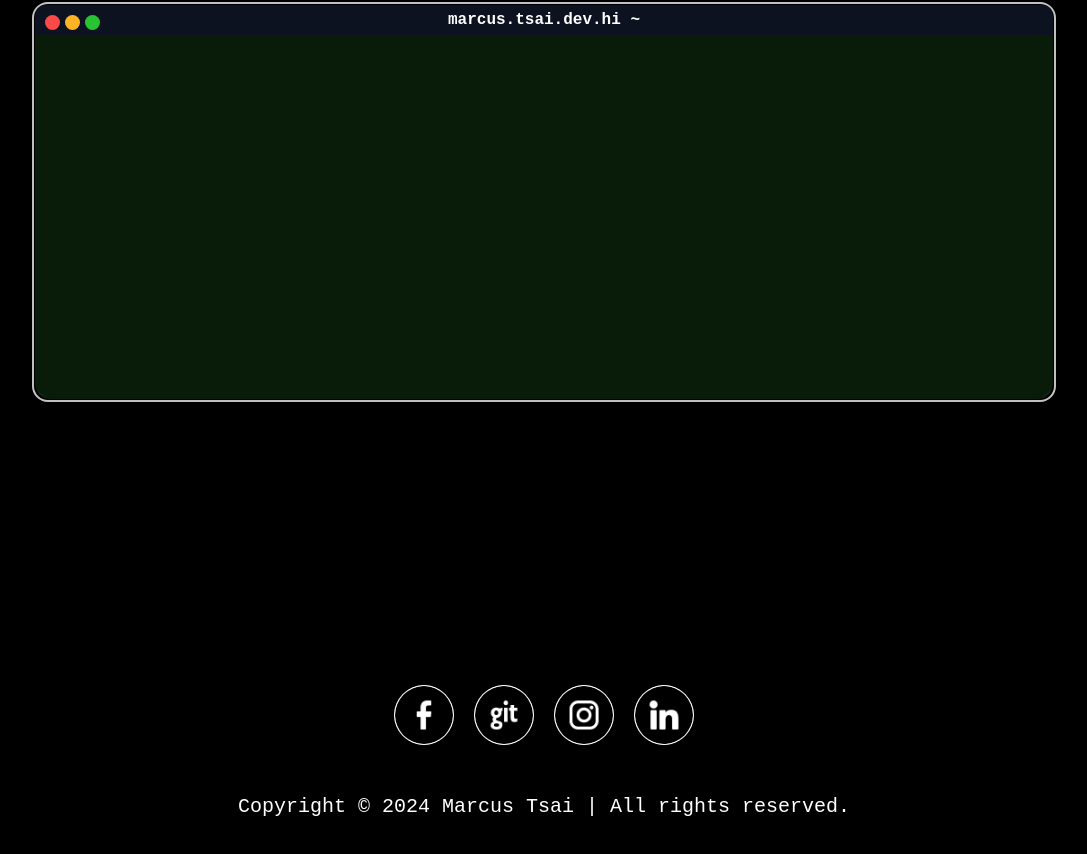
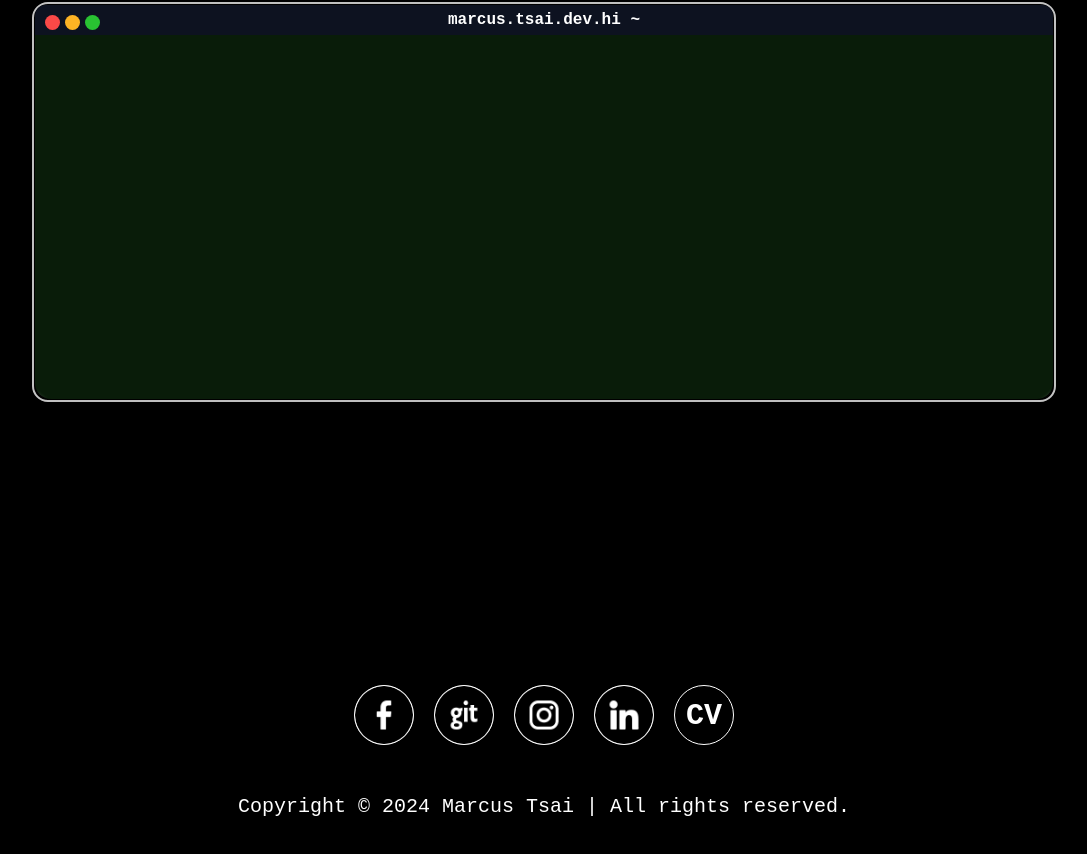
Before and after one commit to pths411027/marcus_dev, a Next.js app: page / in a window 1280 px wide. Shown: the part 2383-3237 px from the top of the page, without its empty margins (96-1183 px from the left). Built offline with nearby package versions, Linux system fonts and the light colour scheme.

Commit message:
feat: animation revisation

```diff
--- a/components/Footer/index.tsx
+++ b/components/Footer/index.tsx
@@ -63,6 +63,28 @@ export default function Footer() {
             />
           </div>
         ))}
+        <div
+          style={{
+            border: "1px solid white",
+            width: "60px",
+            height: "60px",
+            borderRadius: "100%",
+            cursor: "pointer",
+            lineHeight: "60px",
+            color: "white",
+            textAlign: "center",
+            fontFamily: "monospace",
+            fontSize: "30px",
+            fontWeight: "bold",
+          }}
+          onClick={() =>
+            window.open(
+              "https://drive.google.com/file/d/1KI-sbhfTnbQ044iUYl9itHFq2Q0BZ3W6/view?usp=sharing"
+            )
+          }
+        >
+          CV
+        </div>
       </div>
       <div
         style={{ color: "white", fontSize: "20px", fontFamily: "monospace" }}
```
